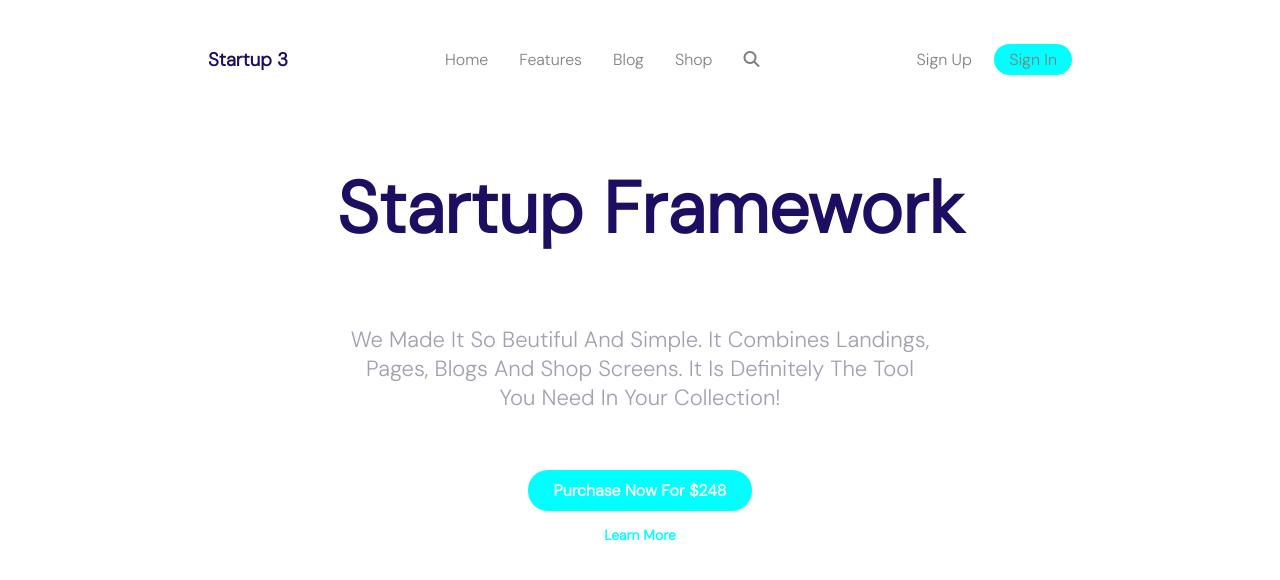
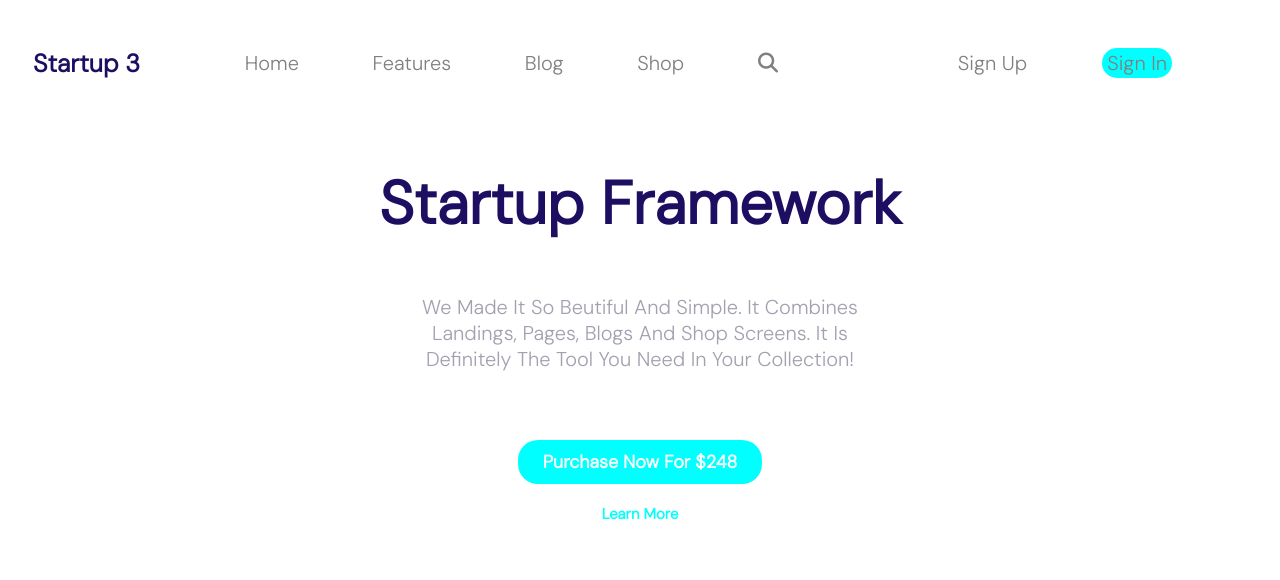
Before and after one commit to muhammad-akasha/template-1, a plain HTML site: page index.html in a window 1280 px wide. Drawn offline with Linux system fonts and the light colour scheme.

Commit message:
Add files via upload

```diff
--- a/index.html
+++ b/index.html
@@ -6,6 +6,7 @@
     <meta http-equiv="X-UA-Compatible" content="ie=edge">
     <title>Document</title>
     <link rel="stylesheet" href="style.css">
+    <link rel="stylesheet" href="media.css">
     <script src="https://kit.fontawesome.com/005ad9d070.js" crossorigin="anonymous"></script>
 </head>
 <body>
@@ -13,7 +14,7 @@
         <div class="nav-logo"><h3><span>startup 3</span> </h3></div>
         <div class="nav-links">
             <p>home</p>
-            <p>features</p>
+            <p class="link">features</p>
             <p>blog</p>
             <p>shop</p>
             <p><i class="fa-solid fa-magnifying-glass"></i></p>
```
